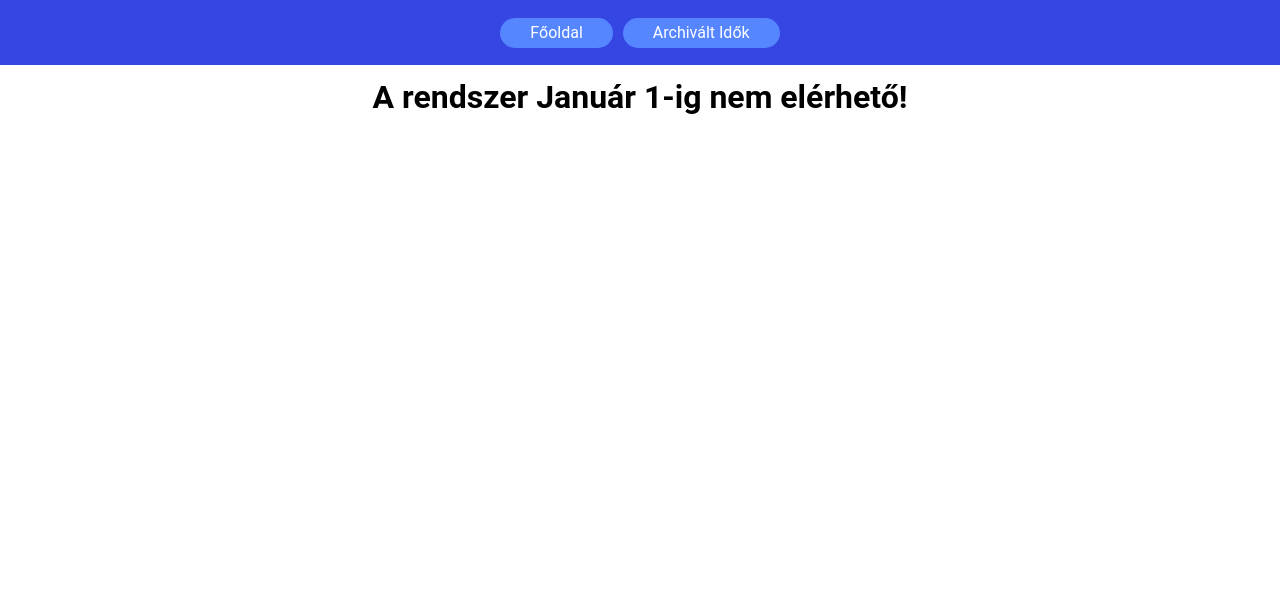
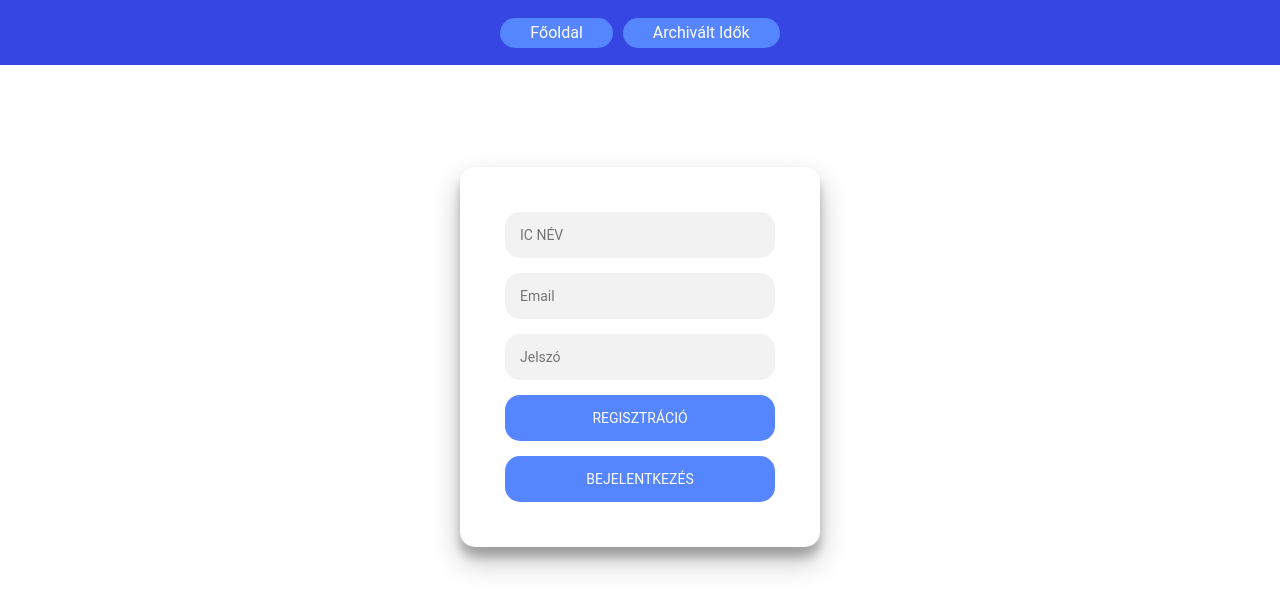
Before and after one commit to csubiii/arrp-duty-react, a React (Vite) app in the folder arrp-duty-react/: page / in a window 1280 px wide. Shown: the top 612 px of the page. Built offline with nearby package versions, Linux system fonts and the light colour scheme; no server answers.

Commit message:
nyitás 01.03

```diff
--- a/arrp-duty-react/src/pages/Main.jsx
+++ b/arrp-duty-react/src/pages/Main.jsx
@@ -7,12 +7,12 @@ import Duty from './duty/Duty';
 
 const Main = () => {
 
-  const [ isHidden, setIsHidden ] = useState(true)
+  const [ isHidden, setIsHidden ] = useState(false)
   const [user] = useAuthState(auth);
 
   return (
     <>
-    { isHidden && <h1 className='maintenance-text'>A rendszer Január 1-ig nem elérhető!</h1> }
+    { isHidden && <h1 className='maintenance-text'>Karbantartás alatt!</h1> }
     <div hidden={isHidden}>
     { user ? <Duty /> : <SignUpLogIn /> }
     </div>
```
